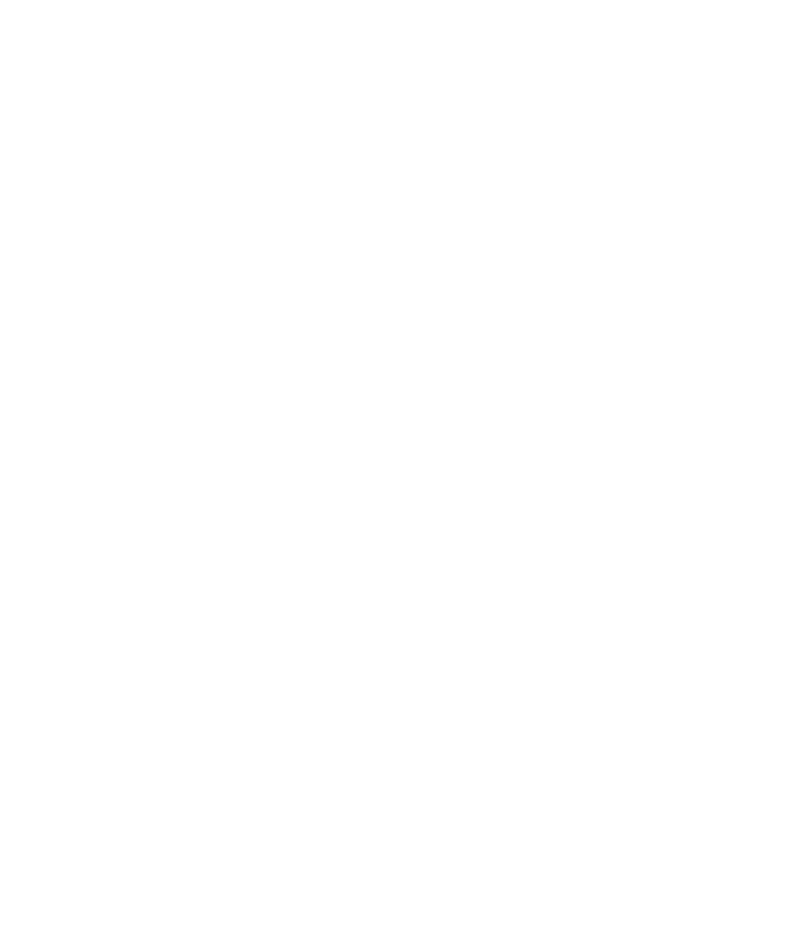
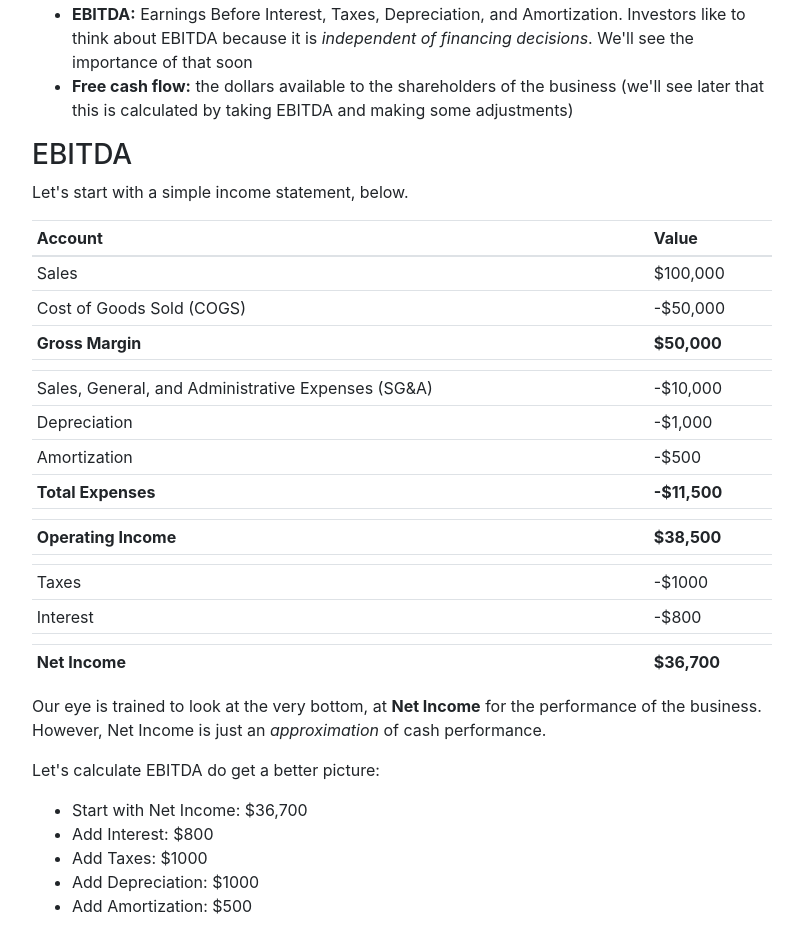
Before and after one commit to edelgm6/buyout, a Next.js app: page /cash-flow in a window 1280 px wide. Shown: the part 220-1156 px from the top of the page, without its empty margins (238-1041 px from the left). Before the commit the page ends 800 px from the top, so only its background shows below. Built offline with nearby package versions, Linux system fonts and the light colour scheme.

Commit message:
Finished EBITDA

```diff
--- a/components/navigation.js
+++ b/components/navigation.js
@@ -9,9 +9,6 @@
   }
 
   for (var key in active_links) {
-    console.log('wtf');
-    console.log(key);
-    console.log(active_link)
     if (key == active_link) {
         active_links[key] = "active";
     }
--- a/pages/cash-flow.js
+++ b/pages/cash-flow.js
@@ -1,7 +1,7 @@
 import Head from 'next/head'
 import Definition from '../components/definition'
 import Navigation from '../components/navigation'
-import { Container, Row, Card, Button, Navbar, Nav, NavDropdown, Form, FormControl } from 'react-bootstrap'
+import { Container, Row, Card, Button, Navbar, Nav, NavDropdown, Form, FormControl, Table } from 'react-bootstrap'
 
 export default function Home() {
   return (
@@ -13,9 +13,119 @@
       <Navigation active_link = "cash-flow"/>
 
       <Container>
-        <h2>
-          Cash Flow
-        </h2>
+        <h2>Cash Flow</h2>
+
+        <p>To decide how much to pay for the business, we first need to understand its cash flow. At the end of the day, that's all that really matters.</p>
+
+        <p>There are two measures of cash flow that we care about:
+          <ul>
+            <li><strong>EBITDA:</strong> Earnings Before Interest, Taxes, Depreciation, and Amortization. Investors like to think about EBITDA because it is <i>independent of financing decisions</i>. We'll see the importance of that soon</li>
+            <li><strong>Free cash flow:</strong> the dollars available to the shareholders of the business (we'll see later that this is calculated by taking EBITDA and making some adjustments)</li>
+          </ul>
+        </p>
+
+        <h3>EBITDA</h3>
+
+        <p>Let's start with a simple income statement, below.</p>
+
+        <Table hover size="sm">
+          <thead>
+            <tr>
+              <th>Account</th>
+              <th>Value</th>
+            </tr>
+          </thead>
+          <tbody>
+            <tr>
+              <td>Sales</td>
+              <td> $100,000</td>
+            </tr>
+            <tr>
+              <td>Cost of Goods Sold (COGS)</td>
+              <td>-$50,000</td>
+            </tr>
+            <tr>
+              <td><strong>Gross Margin</strong></td>
+              <td><strong>$50,000</strong></td>
+            </tr>
+
+            <tr>
+              <td></td>
+              <td></td>
+            </tr>
+
+            <tr>
+              <td>Sales, General, and Administrative Expenses (SG&A)</td>
+              <td>-$10,000</td>
+            </tr>
+            <tr>
+              <td>Depreciation</td>
+              <td>-$1,000</td>
+            </tr>
+            <tr>
+              <td>Amortization</td>
+              <td>-$500</td>
+            </tr>
+            <tr>
+              <td><strong>Total Expenses</strong></td>
+              <td><strong>-$11,500</strong></td>
+            </tr>
+
+            <tr>
+              <td></td>
+              <td></td>
+            </tr>
+
+            <tr>
+              <td><strong>Operating Income</strong></td>
+              <td><strong>$38,500</strong></td>
+            </tr>
+
+            <tr>
+              <td></td>
+              <td></td>
+            </tr>
+
+            <tr>
+              <td>Taxes</td>
+              <td>-$1000</td>
+            </tr>
+            <tr>
+              <td>Interest</td>
+              <td>-$800</td>
+            </tr>
+
+            <tr>
+              <td></td>
+              <td></td>
+            </tr>
+
+            <tr>
+              <td><strong>Net Income</strong></td>
+              <td><strong>$36,700</strong></td>
+            </tr>
+          </tbody>
+        </Table>
+
+        <p>Our eye is trained to look at the very bottom, at <strong>Net Income</strong> for the performance of the business. However, Net Income is just an <i>approximation</i> of cash performance.</p>
+
+        <p>Let's calculate EBITDA do get a better picture:</p>
+        <ul>
+          <li>Start with Net Income: $36,700</li>
+          <li>Add Interest: $800</li>
+          <li>Add Taxes: $1000</li>
+          <li>Add Depreciation: $1000</li>
+          <li>Add Amortization: $500</li>
+        </ul>
+        <strong>EBITDA = $36,700 + $800 + $1000 + $1000 + $500 = $40,000</strong>
+        <br></br><br></br><br></br>
+        <h5>Why do we take out Amortization and Depreciation?</h5>
+        <p>Because they are an <i>accounting</i> tool, not a <i>cash flow</i> tool. Without getting into the specific definitions of depreciation/amortization, all you need to know is that <strong>they are not actual cash expenses</strong>, so we exclude them.</p>
+
+        <h5>Why don't we include Taxes and Interest, which are cash expenses?</h5>
+        <p>Because, while they are actual cash expenses, they are <strong>dependent on financing!</strong> The current owner of the business might have no debt, they might have a lot of debt, or somewhere in between. Whatever their current capital structure, it's unlikely it will exactly match what we as a buyer might apply. So we exclude them.</p>
+
+        <p>We now have a measure of cash flow that both 1) <i>removes key non-cash expenses</i> and is <i>independent of capital structure</i></p>
 
         <Container>
         </Container>
--- a/pages/index.jsx
+++ b/pages/index.jsx
@@ -20,8 +20,6 @@
         <p>
           But first, some definitions. Before we proceed, it's important to note that in each case we aren't talking about 'book value' but <i>market value</i>. The importance of this will make itself plain later.
         </p>
-
-          <BarChart/>
 
           <Definition
             title = "Equity"
--- a/pages/valuation.js
+++ b/pages/valuation.js
@@ -17,6 +17,7 @@
           Valuation
         </h2>
 
+
         <Container>
         </Container>
       </Container>
```
